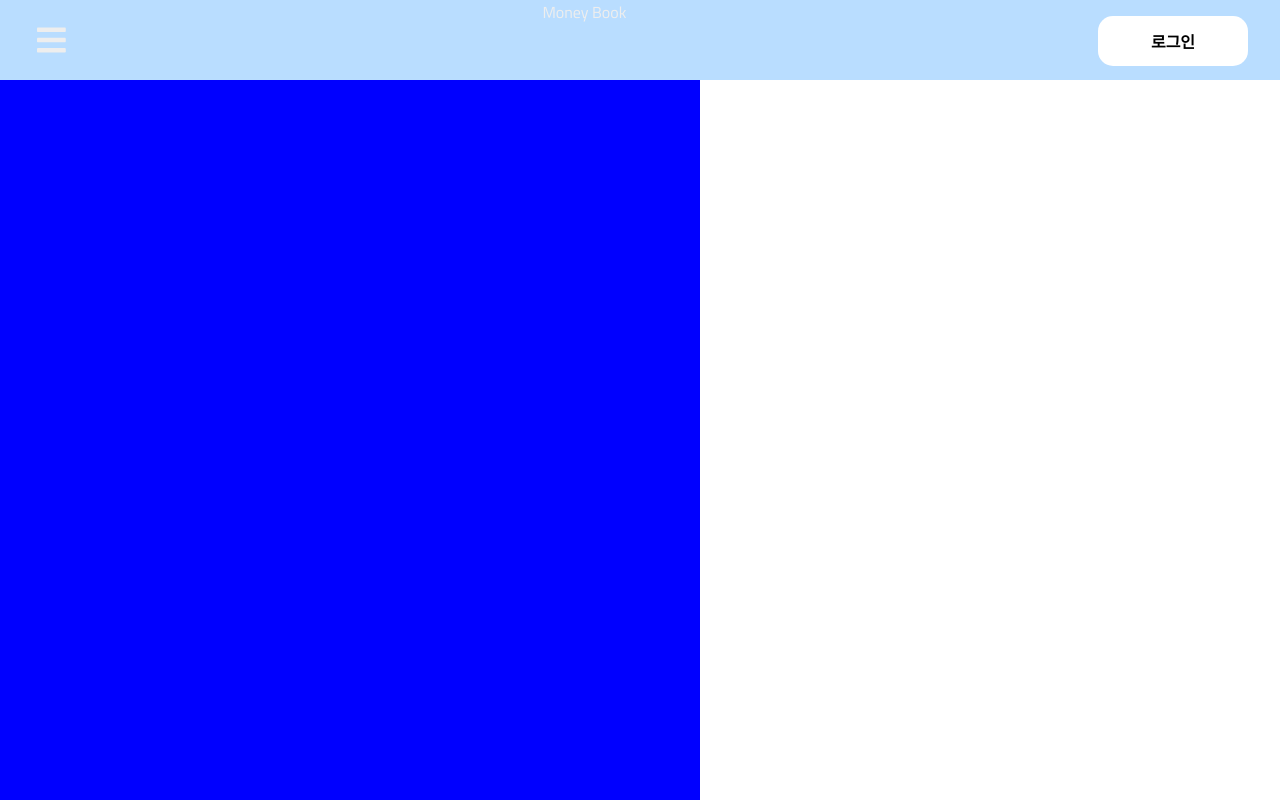
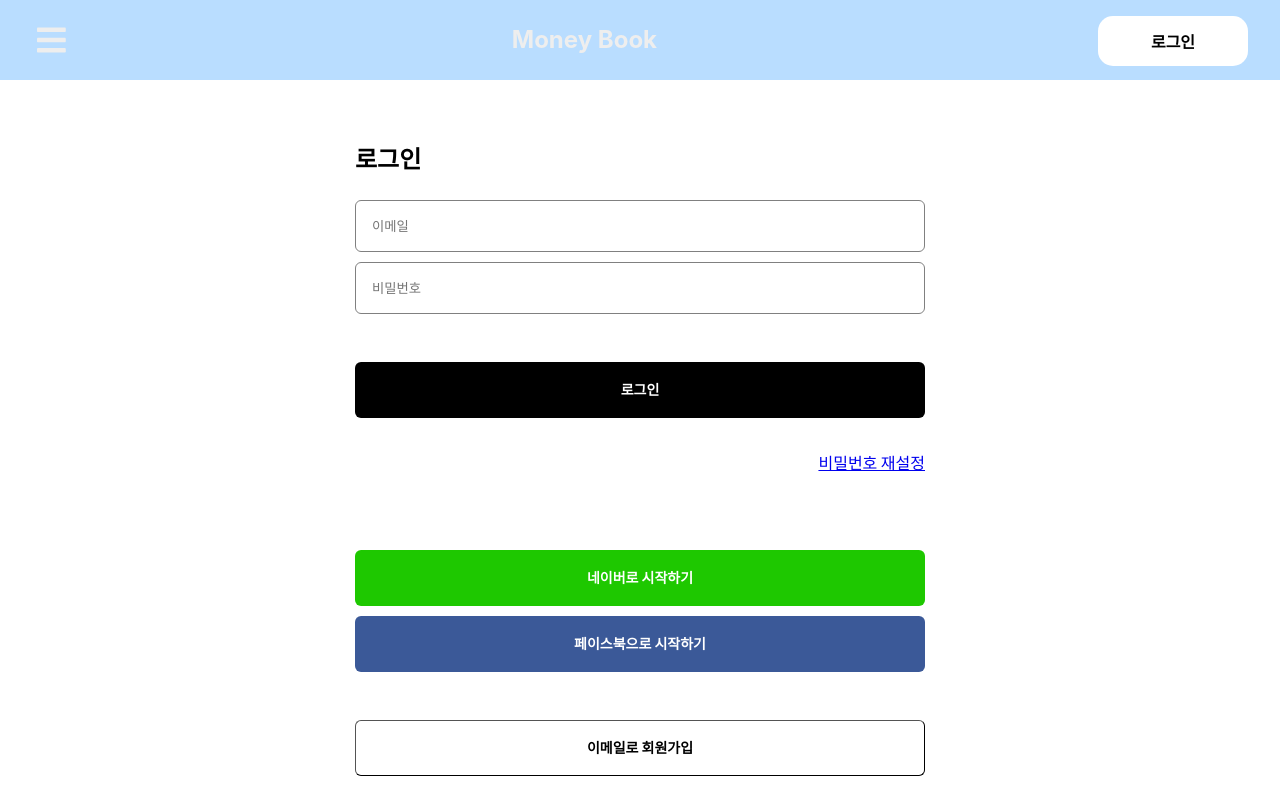
Before and after one commit to nicky-day/money-book, a React (Create React App) app in the folder fronted/: page /account/signin in a window 1280 px wide. Shown: the top 800 px of the page. Built offline with nearby package versions, Linux system fonts and the light colour scheme.

Commit message:
Create SignIn Component

```diff
--- a/fronted/src/App.tsx
+++ b/fronted/src/App.tsx
@@ -9,10 +9,11 @@ function App() {
         <React.Fragment>
             <BrowserRouter>
                 <Header/>
-                <Main/>
-                <Routes>
-                    <Route path="/account/signin" element={<SignIn/>}></Route>
-                </Routes>
+                <Main>
+                    <Routes>
+                        <Route path="/account/signin" element={<SignIn/>}></Route>
+                    </Routes>
+                </Main>
             </BrowserRouter>
         </React.Fragment>
     );
--- a/fronted/src/components/Header.tsx
+++ b/fronted/src/components/Header.tsx
@@ -19,7 +19,7 @@ function Header() {
                     <FaBars/>
                 </button>
                 {/* Logo */}
-                <div>Money Book</div>
+                <div className="logo">Money Book</div>
                 {/* Login Button */}
                 <Link to="/account/signin">
                     <button className="login-btn">로그인</button>
--- a/fronted/src/components/Main.tsx
+++ b/fronted/src/components/Main.tsx
@@ -1,11 +1,16 @@
-import React from "react"
+import React, { ReactNode } from "react";
 
-const Main = () => {
+interface MainProps {
+    children: ReactNode;
+    // Add other prop types if needed
+}
+
+const Main: React.FC<MainProps> = ({ children }) => {
     return (
         <section className="main">
-
+            {children}
         </section>
-    )
+    );
 }
 
 export default Main;
--- a/fronted/src/components/SignIn.tsx
+++ b/fronted/src/components/SignIn.tsx
@@ -1,10 +1,39 @@
 import React from "react"
 import '../styles/signin.css';
+import {Button, Checkbox, TextField} from "@mui/material";
 
 const SignIn = () => {
     return (
-        <section className="signin">
-
+        <section className="sign-in">
+            <div className="app-gutter">
+                <div className="page-title">
+                    <h2>로그인</h2>
+                </div>
+                <div>
+                    <form className="sign-in-form">
+                        <div className="sign-in-input">
+                            <div className="text-input-area">
+                                <input className="text-input" placeholder="이메일" name="email" type="text"/>
+                            </div>
+                            <div className="text-input-area">
+                                <input className="text-input" placeholder="비밀번호" name="pwd" type="password"/>
+                            </div>
+                            <p></p>
+                        </div>
+                        <button type="submit" className="login-submit">로그인</button>
+                    </form>
+                    <div className="password-reset">
+                        <a href="#">비밀번호 재설정</a>
+                    </div>
+                    <div className="start-with-sns">
+                        <button type="submit" className="start-with-naver-btn">네이버로 시작하기</button>
+                        <button type="submit" className="start-with-facebook-btn">페이스북으로 시작하기</button>
+                    </div>
+                    <div>
+                        <button className="sign-up-btn">이메일로 회원가입</button>
+                    </div>
+                </div>
+            </div>
         </section>
     )
 }
--- a/fronted/src/styles/main.css
+++ b/fronted/src/styles/main.css
@@ -51,6 +51,13 @@ header .sidebar-btn {
     font-size: 1.8rem;
 }
 
+header .logo {
+    line-height: 80px;
+    font-size: 24px;
+    font-weight: bold;
+    font-family: -apple-system, BlinkMacSystemFont, 'Segoe UI', 'Roboto', 'Oxygen', 'Ubuntu', 'Cantarell', 'Fira Sans', 'Droid Sans', 'Helvetica Neue', sans-serif;
+}
+
 .sidebar {
     width: 360px;
     height: 100%;
@@ -59,6 +66,7 @@ header .sidebar-btn {
     top: 0;
     left: -50%;
     transition: left 0.3s ease;
+    z-index: 3;
 }
 
 .sidebar.show {
@@ -126,9 +134,10 @@ header .sidebar-btn {
 
 section.main{
     display: block;
-    max-width: 700px;
+    max-width: 1000px;
     height: 100%;
-    background-color: blue;
+    /*background-color: blue;*/
+    margin: 0 auto;
 }
 
 
--- a/fronted/src/styles/sidebar.css
+++ /dev/null
@@ -1,6 +0,0 @@
-.sidebar .show {
-    width: 4em;
-    height: 0.5em;
-    background-color: #61dafb;
-    border-radius: 0.5em;
-}
--- a/fronted/src/styles/signin.css
+++ b/fronted/src/styles/signin.css
@@ -1,6 +1,116 @@
-section.signin {
-    display: block;
+section.sign-in {
     max-width: 700px;
-    height: 100%;
-    background-color: #78909C;
+    max-height: 900px;
+    background-color: #FFFFFF;
+    margin: 0 auto;
 }
+
+section .app-gutter {
+    width: 90%;
+    margin: 0 auto;
+    padding: 60px 30px;
+}
+
+section .page-title {
+    height: 60px;
+    padding-bottom: 20px;
+}
+
+section .sign-in-form {
+    height: 250px;
+}
+
+section .sign-in-input {
+    height: 162px;
+    display: flex;
+    flex-direction: column;
+}
+
+section .text-input-area {
+    position: relative;
+    display: flex;
+    align-items: center;
+    width: 100%;
+    margin-bottom: 10px;
+    -webkit-box-align: center;
+    /*height: 40%;*/
+    border-radius: 6px;
+    border: thin solid gray;
+    /*margin-bottom: 5px;*/
+}
+
+section .text-input {
+    height: 50px;
+    width: 100%;
+    /*margin-bottom: 5px;*/
+    background-color: transparent;
+    border: none;
+    outline: none;
+    padding-left: 16px;
+    padding-right: 16px;
+}
+
+section .login-submit {
+    width: 100%;
+    height: 56px;
+    font-size: 14px;
+    line-height: 24px;
+    font-weight: bold;
+    background-color: #000000;
+    color: white;
+    cursor: pointer;
+    border-radius: 6px;
+    margin-bottom: 10px;
+    border: none;
+}
+
+section .password-reset {
+    float: right;
+    height: 100px;
+}
+
+section .start-with-sns {
+    height: 270px;
+}
+
+section .start-with-naver-btn {
+    width: 100%;
+    height: 56px;
+    font-size: 14px;
+    line-height: 24px;
+    font-weight: bold;
+    background-color: #1EC800;
+    color: white;
+    cursor: pointer;
+    border-radius: 6px;
+    margin-bottom: 10px;
+    border: none;
+}
+
+section .start-with-facebook-btn {
+    width: 100%;
+    height: 56px;
+    font-size: 14px;
+    line-height: 24px;
+    font-weight: bold;
+    background-color: #3B5998;
+    color: white;
+    cursor: pointer;
+    border-radius: 6px;
+    margin-bottom: 10px;
+    border: none;
+}
+
+section .sign-up-btn {
+    width: 100%;
+    height: 56px;
+    font-size: 14px;
+    line-height: 24px;
+    font-weight: bold;
+    background-color: #FFFFFF;
+    color: #000000;
+    cursor: pointer;
+    border-radius: 6px;
+    margin-bottom: 10px;
+    border-width: 1px;
+}
```
